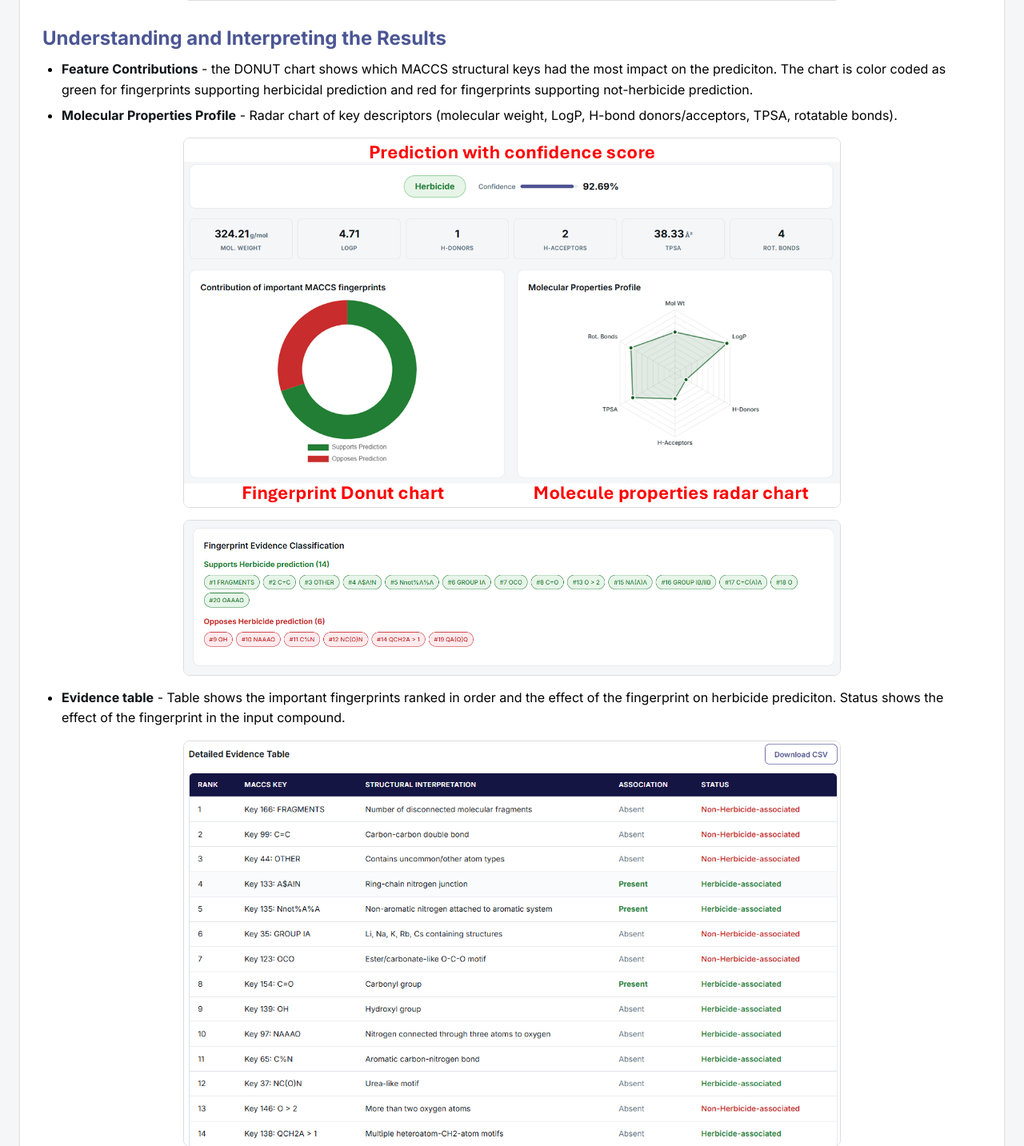
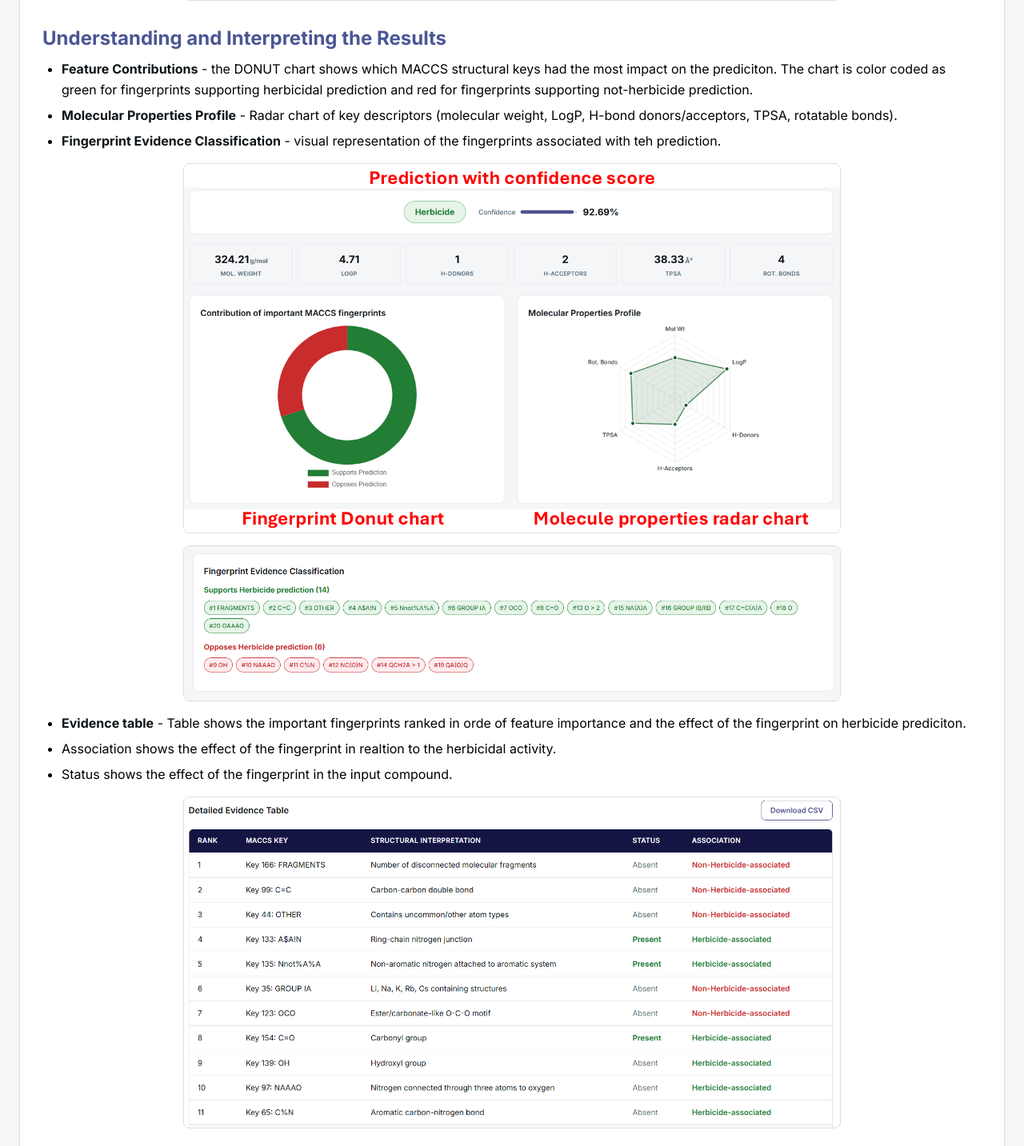
Before and after one commit to crispin-kenslin/haps, a Flask app: page /herb-pred/help in a window 1280 px wide. Shown: the part 2364-3797 px from the top of the page at 80% size. Run offline with Flask 3, Linux system fonts and the light colour scheme; parts of the project's set-up code (start-up, migrations or seed data) failed here and were passed over.

Commit message:
Updated help ,about page and logo

```diff
--- a/static/css/style.css
+++ b/static/css/style.css
@@ -328,6 +328,8 @@ textarea {
 
 .btn-primary:hover {
     background: var(--primary-light);
+    color: var(--primary);
+
 }
 
 .btn-secondary {
@@ -385,6 +387,7 @@ textarea {
 
 .btn-accent:hover {
     background: var(--primary-light);
+    color: var(--primary);
 }
 
 /* ── Ketcher Editor ── */
--- a/templates/help.html
+++ b/templates/help.html
@@ -1,7 +1,7 @@
 {% extends "base.html" %}
 {% set active_page = 'help' %}
 
-{% block title %}Help - TNAU Herbicide Predictor{% endblock %}
+{% block title %}Help - HAPS{% endblock %}
 
 {% block extra_head %}
 <style>
@@ -93,6 +93,8 @@
 
             <li><strong>Molecular Properties Profile</strong> - Radar chart of key descriptors (molecular weight, LogP,
                 H-bond donors/acceptors, TPSA, rotatable bonds).</li>
+
+            <li><strong>Fingerprint Evidence Classification</strong> - visual representation of the fingerprints associated with teh prediction.</li>
         </ul>
         <img src="{{ url_for('static', filename='../static/images/website-pics/Slide2.png') }}" alt="Draw Molecule"
             class="help-image">
@@ -100,8 +102,10 @@
             class="help-image">
 
         <ul>
-            <li><strong>Evidence table</strong> - Table shows the important fingerprints ranked in order and the effect
-                of the fingerprint on herbicide prediciton. Status shows the effect of the fingerprint in the input
+            <li><strong>Evidence table</strong> - Table shows the important fingerprints ranked in orde of feature importance and the effect
+                of the fingerprint on herbicide prediciton. </li>
+                <li>Association shows the effect of the fingerprint in realtion to the herbicidal activity.</li>
+                <li>Status shows the effect of the fingerprint in the input
                 compound.</li>
         </ul>
         <img src="{{ url_for('static', filename='../static/images/website-pics/Slide6.png') }}" alt="Draw Molecule"
--- a/templates/keys.html
+++ b/templates/keys.html
@@ -1,7 +1,7 @@
 {% extends "base.html" %}
 {% set active_page = 'keys' %}
 
-{% block title %}MACCS Keys Directory{% endblock %}
+{% block title %}MACCS Keys{% endblock %}
 
 {% block extra_head %}
 <link rel="stylesheet" href="{{ url_for('static', filename='css/keys.css') }}">
```
Also changed, not shown: templates/about.html (+7 -3 lines), static/images/website-pics/Slide6.png, 1 other file.
